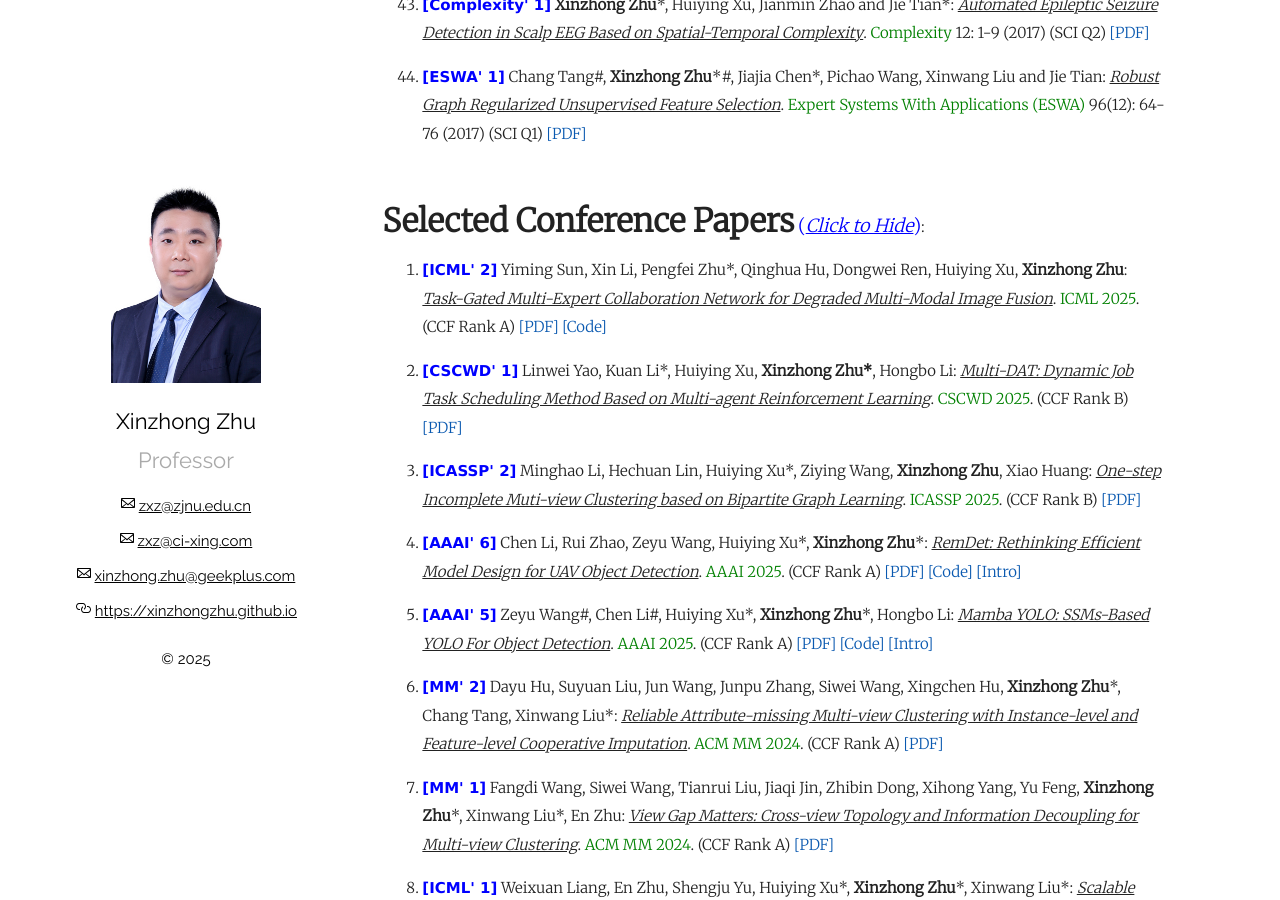
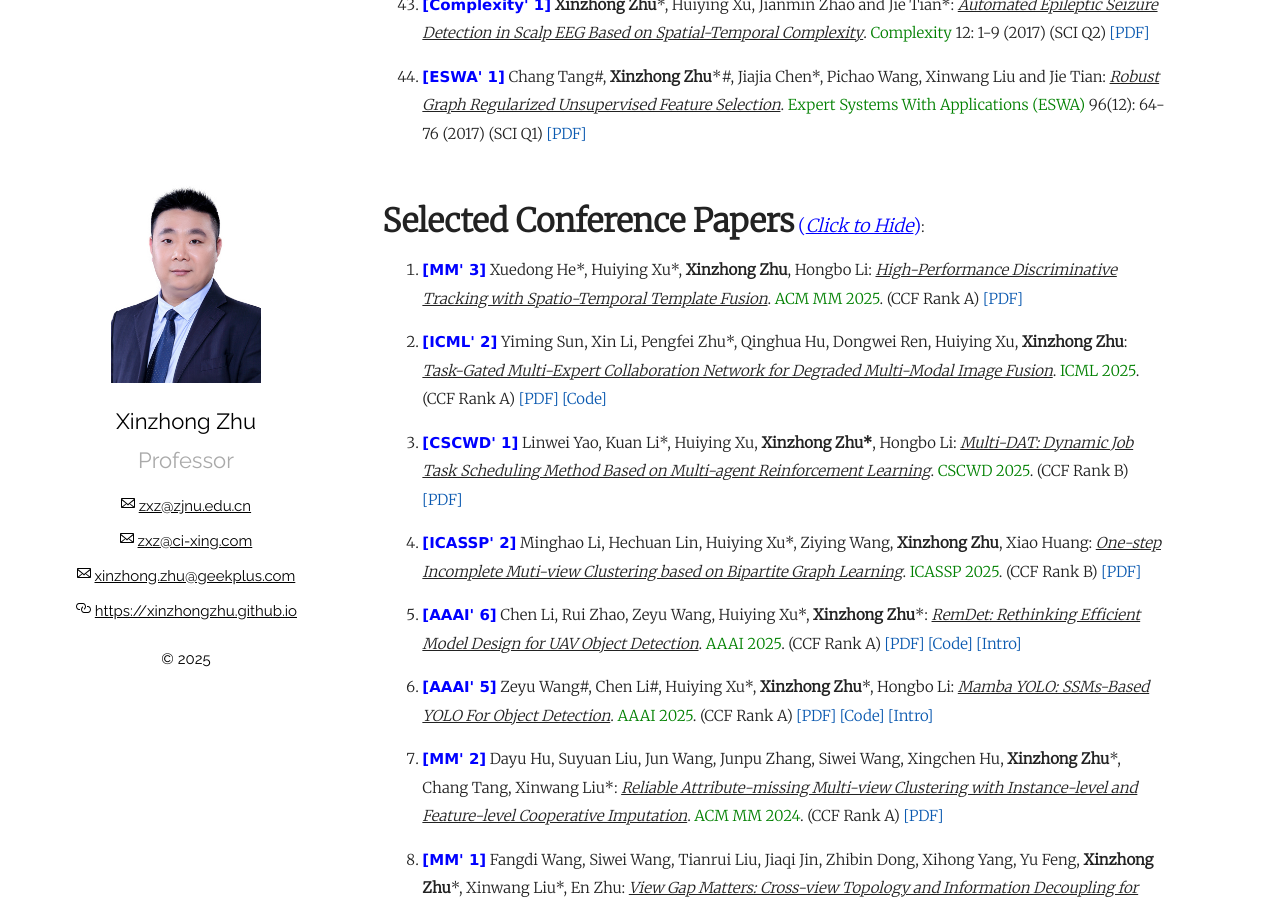
Before and after one commit to xinzhongzhu/xinzhongzhu.github.io, a Jekyll site: the page built from index.md, in a window 1280 px wide and 900 px high, scrolled down 5090 px. Built offline with Jekyll 4.4.1, drawn with Linux system fonts in a browser that asks for light colours.

Commit message:
Update index.md

```diff
--- a/index.md
+++ b/index.md
@@ -135,6 +135,8 @@ Please drop me a message by email: <u>zxz@zjnu.edu.cn</u> or <u>zxz@ci-xing.com<
   <p>
     <ol>
 
+<p style="margin-top: 8px;"><li><font face="verdana" color="blue"><b>[MM' 3]</b></font> Xuedong He*, Huiying Xu*, <b>Xinzhong Zhu</b>, Hongbo Li: <i><u>High-Performance Discriminative Tracking with Spatio-Temporal Template Fusion</u></i>. <font color="green">ACM MM 2025</font>. (CCF Rank A) <a href = "https://xinzhongzhu.github.io/document/High-Performance Discriminative Tracking with Spatio-Temporal Template Fusion.pdf">[PDF]</a> </li></p>
+
 <p style="margin-top: 8px;"><li><font face="verdana" color="blue"><b>[ICML' 2]</b></font> Yiming Sun, Xin Li, Pengfei Zhu*, Qinghua Hu, Dongwei Ren, Huiying Xu, <b>Xinzhong Zhu</b>: <i><u>Task-Gated Multi-Expert Collaboration Network for Degraded Multi-Modal Image Fusion</u></i>. <font color="green">ICML 2025</font>. (CCF Rank A) <a href = "https://xinzhongzhu.github.io/document/3251_Task_Gated_Multi_Expert.pdf">[PDF]</a> <a href = "https://github.com/LeeX54946/TG-ECNet">[Code]</a>  </li></p>
 
 <p style="margin-top: 8px;"><li><font face="verdana" color="blue"><b>[CSCWD' 1]</b></font> Linwei Yao, Kuan Li*, Huiying Xu, <b>Xinzhong Zhu*</b>,  Hongbo Li: <i><u>Multi-DAT: Dynamic Job Task Scheduling Method Based on Multi-agent Reinforcement Learning</u></i>. <font color="green">CSCWD 2025</font>. (CCF Rank B) <a href = "https://xinzhongzhu.github.io/document/Dynamic_scheduling_of_carrier_based_aircraft_support_tasks_based_on_multi_agent_reinforcement_learning.pdf">[PDF]</a>  </li></p>
```
